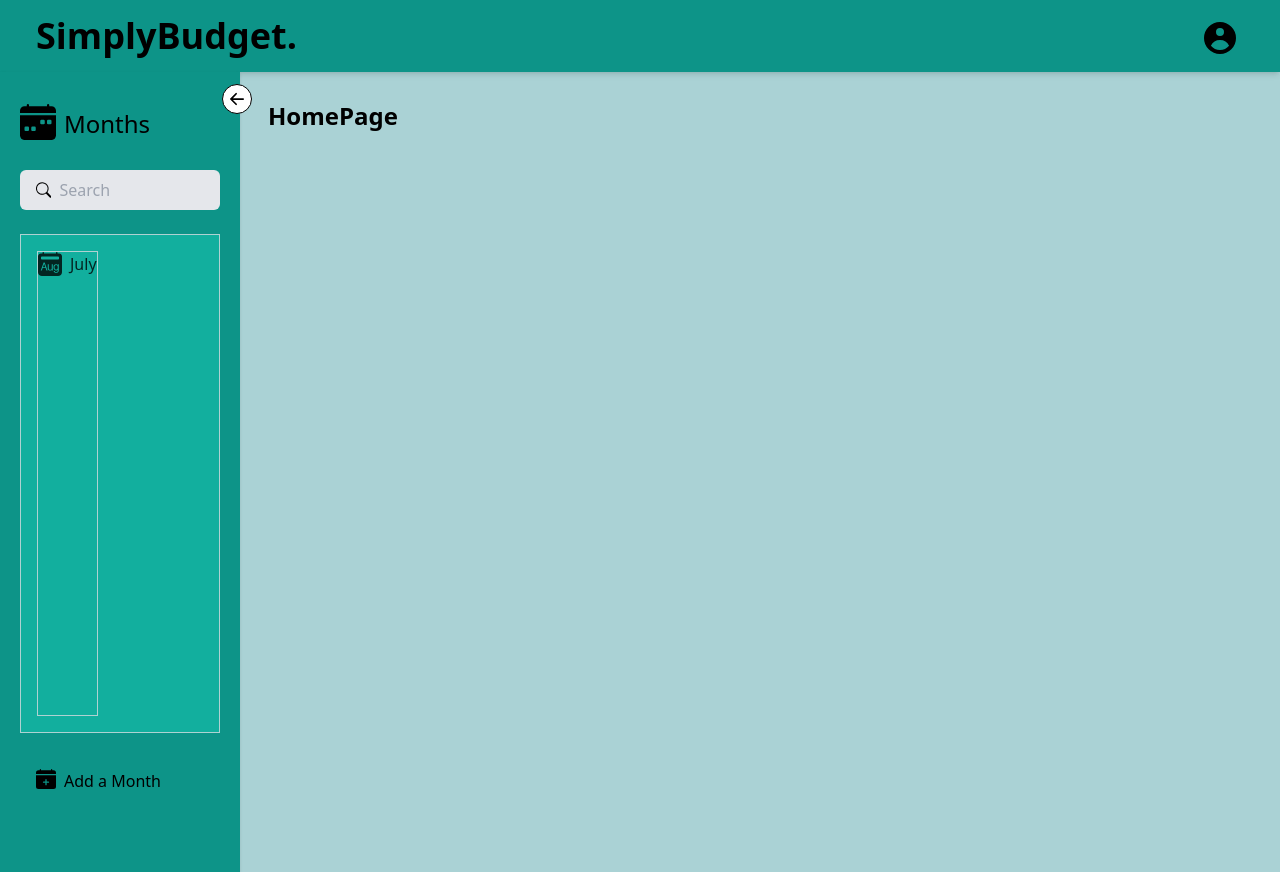
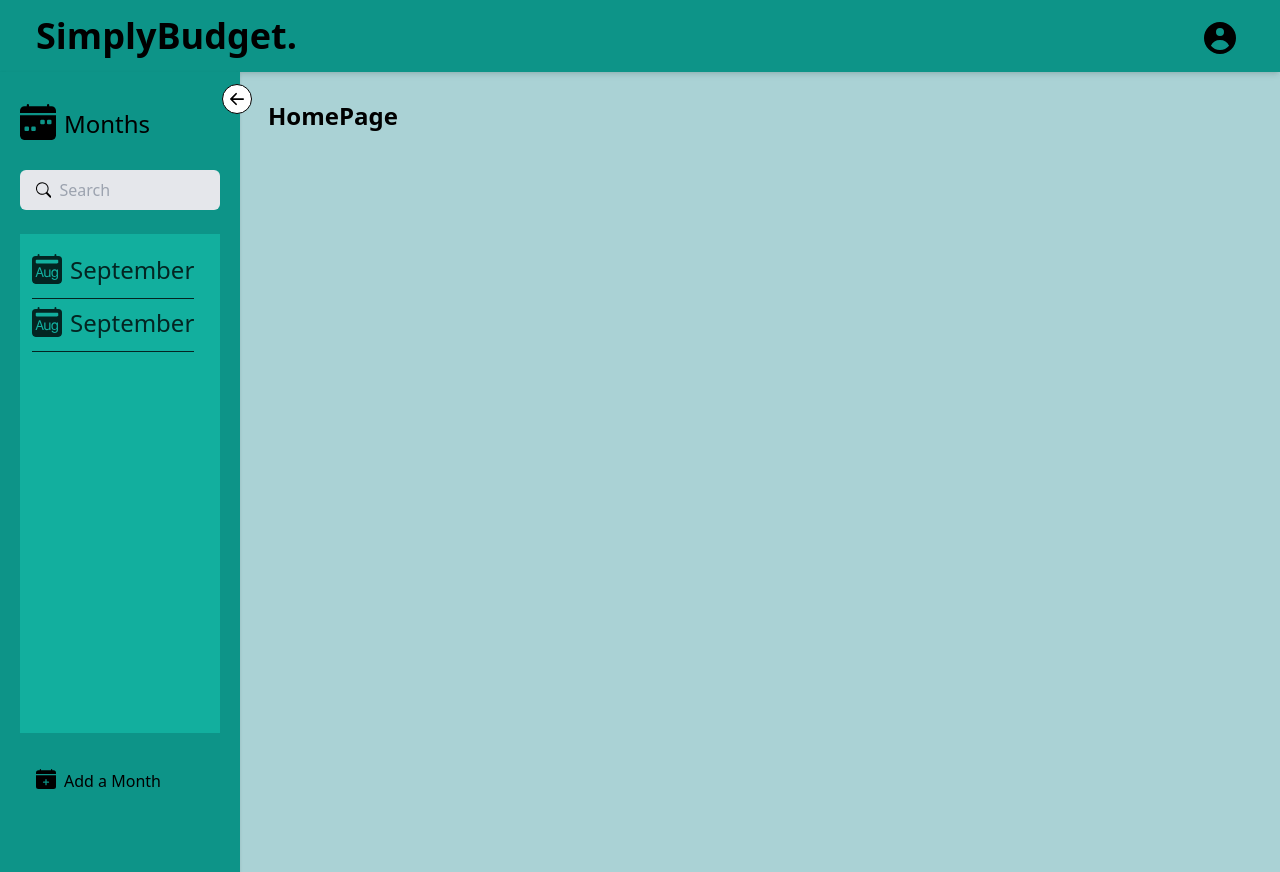
Before and after one commit to mavicmo/project4_client, a React (Create React App) app: page / in a window 1280 px wide. Built offline with nearby package versions, Linux system fonts and the light colour scheme.

Commit message:
styling for the sidebar is done

```diff
--- a/src/App.js
+++ b/src/App.js
@@ -10,6 +10,9 @@ function App() {
     <>
       <Navbar />
       <Sidebar />
+      <main>
+        <Routes />
+      </main>
     </>
   );
 }
--- a/src/Components/ListOfMonths/ListOfMonths.js
+++ b/src/Components/ListOfMonths/ListOfMonths.js
@@ -3,18 +3,37 @@ import { BsFillCalendar2MonthFill } from "react-icons/bs";
 const ListOfMonths = (open) => {
   return (
     <div
-      className={`flex opacity-75 bg-teal-500 h-4/6 border mt-6 overflow-auto ${
-        !open.open && "scale-0"
-      }`}
+      className={`flex opacity-75 bg-teal-500 h-4/6  mt-6
+       overflow-auto ${!open.open && "scale-0"}`}
     >
-      <div className="m-4 border">
-        <div className="inline-flex">
+      <div className="m-3 ">
+        <div className="inline-flex border-b pb-3 mt-2 border-black">
           <BsFillCalendar2MonthFill
-            className={`text-2xl rounded cursor-pointer block float-left mr-2 duration-500 ${
+            className={`text-3xl rounded cursor-pointer block float-left mr-2 duration-500  ${
               open && "rotate-[360deg]"
             }`}
           />
-          <div>July</div>
+          <h1
+            className={`text-black origin-left font-medium text-2xl duration-300  ${
+              !open && "scale-0"
+            }`}
+          >
+            September
+          </h1>
+        </div>
+        <div className="inline-flex border-b pb-3 mt-2 border-black">
+          <BsFillCalendar2MonthFill
+            className={`text-3xl rounded cursor-pointer block float-left mr-2 duration-500  ${
+              open && "rotate-[360deg]"
+            }`}
+          />
+          <h1
+            className={`text-black origin-left font-medium text-2xl duration-300  ${
+              !open && "scale-0"
+            }`}
+          >
+            September
+          </h1>
         </div>
       </div>
     </div>
--- a/src/Components/Sidebar/Sidebar.js
+++ b/src/Components/Sidebar/Sidebar.js
@@ -47,11 +47,12 @@ const Sidebar = () => {
             className={`text-lg block float-left cursor-pointer ${
               open && "mr-2"
             }`}
+            onClick={() => setOpen(!open)}
           />
           <input
             type={"search"}
             placeholder="Search"
-            className={`text-base bg-transparent w-full focus:outline-one ${
+            className={`text-base bg-transparent w-full focus:outline-one  ${
               !open && "hidden"
             }`}
           />
--- a/src/Routes/router.js
+++ b/src/Routes/router.js
@@ -1,4 +1,4 @@
-import { Switch } from "@headlessui/react";
+import { Switch, Route } from "@headlessui/react";
 import React from "react";
 
 const Routes = () => {
```
